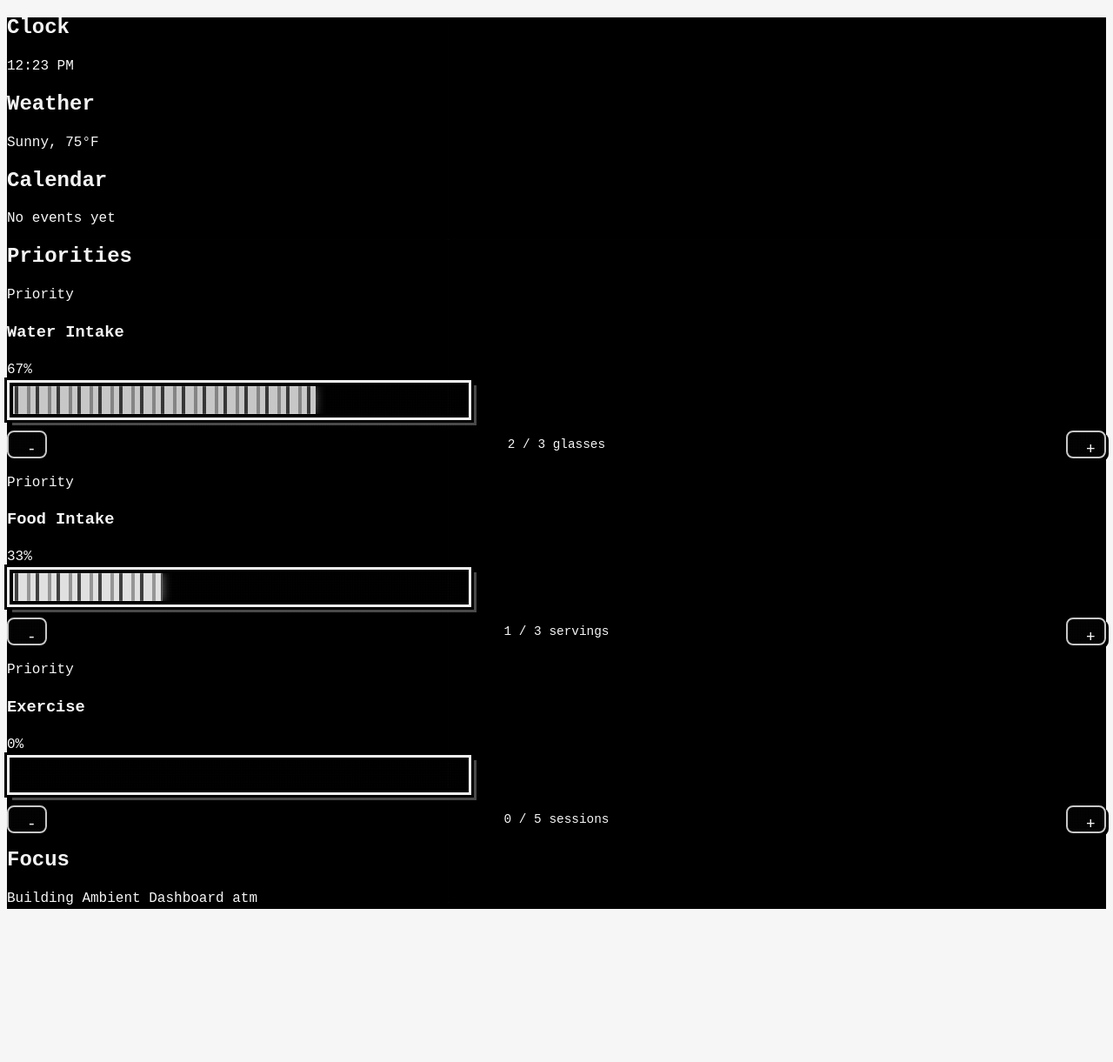
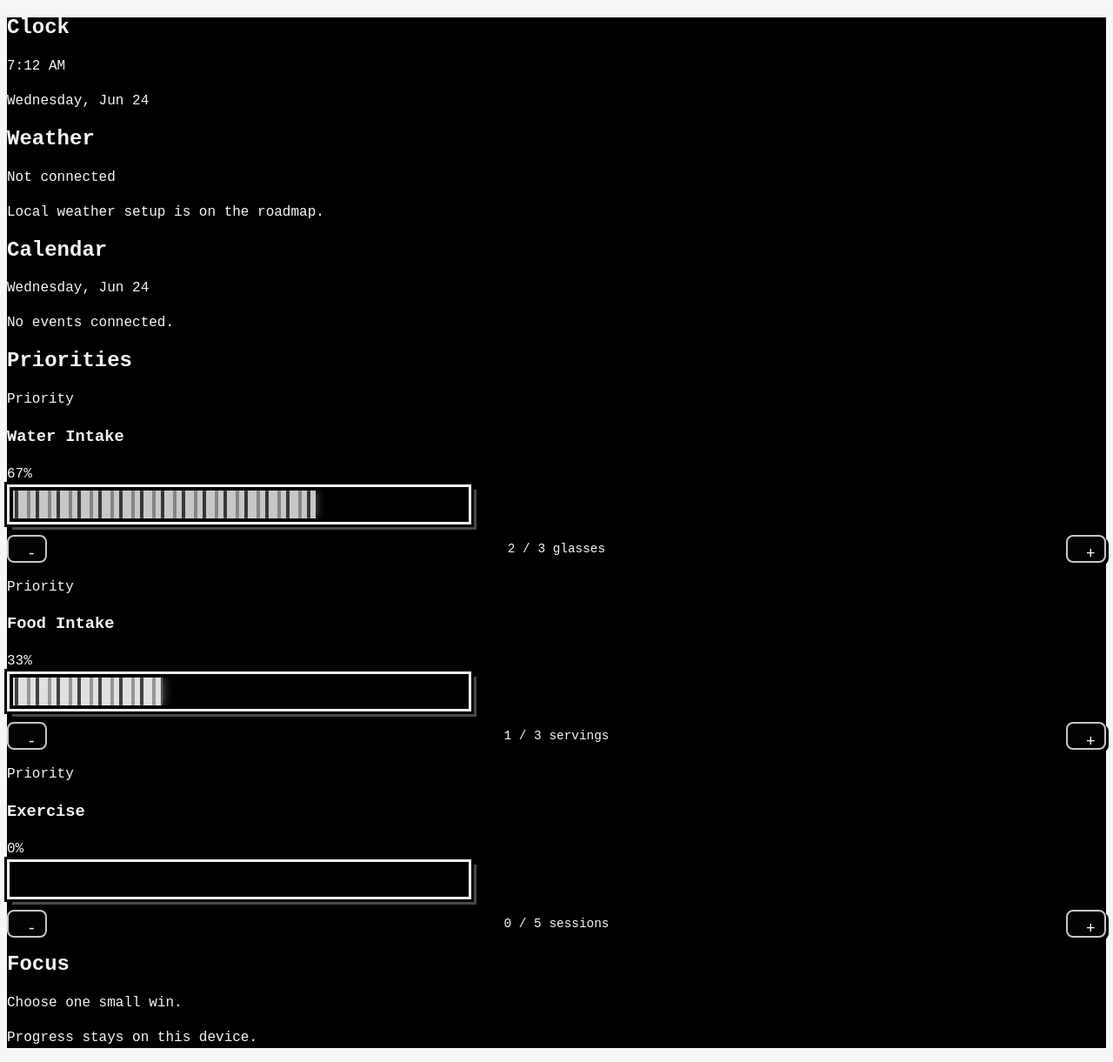
Before and after one commit to SimpleCaci/ambient-dashboard, a React (Vite) app: page / in a window 1280 px wide. Shown: the whole page at 87% size. Before the commit the page ends 1061 px from the top, so only its background shows below. Built offline with nearby package versions, Linux system fonts and the light colour scheme.

Commit message:
feat: replace placeholder cards with live local context

```diff
--- a/src/App.tsx
+++ b/src/App.tsx
@@ -1,41 +1,60 @@
-import React from 'react';
+import { useEffect, useState } from 'react';
 import './App.css';
-// correct path to components folder
 import Priority from './components/Priority';
 
 function App() {
+  const [now, setNow] = useState(() => new Date());
+
+  useEffect(() => {
+    const timer = window.setInterval(() => setNow(new Date()), 1_000);
+    return () => window.clearInterval(timer);
+  }, []);
+
+  const time = new Intl.DateTimeFormat(undefined, {
+    hour: 'numeric',
+    minute: '2-digit',
+  }).format(now);
+  const date = new Intl.DateTimeFormat(undefined, {
+    weekday: 'long',
+    month: 'short',
+    day: 'numeric',
+  }).format(now);
+
   return (
-    <div className="dashboard">
+    <main className="dashboard">
       <div className="retro-filter">
-      <div className="card">
-        <h2>Clock</h2>
-        <p>12:23 PM</p>
+        <section className="card" aria-labelledby="clock-title">
+          <h2 id="clock-title">Clock</h2>
+          <p aria-live="off">{time}</p>
+          <p className="card-detail">{date}</p>
+        </section>
+
+        <section className="card" aria-labelledby="weather-title">
+          <h2 id="weather-title">Weather</h2>
+          <p>Not connected</p>
+          <p className="card-detail">Local weather setup is on the roadmap.</p>
+        </section>
+
+        <section className="card" aria-labelledby="calendar-title">
+          <h2 id="calendar-title">Calendar</h2>
+          <p>{date}</p>
+          <p className="card-detail">No events connected.</p>
+        </section>
+
+        <section className="card" aria-labelledby="priorities-title">
+          <h2 id="priorities-title">Priorities</h2>
+          <Priority storageKey="water" name="Water Intake" color="#7dd3fc" start={2} max={3} step={1} unit="glasses" />
+          <Priority storageKey="food" name="Food Intake" color="#7dfc98" start={1} max={3} step={1} unit="servings" />
+          <Priority storageKey="exercise" name="Exercise" color="#fc7d7d" start={0} max={5} step={1} unit="sessions" />
+        </section>
+
+        <section className="card" aria-labelledby="focus-title">
+          <h2 id="focus-title">Focus</h2>
+          <p>Choose one small win.</p>
+          <p className="card-detail">Progress stays on this device.</p>
+        </section>
       </div>
-
-      <div className="card">
-        <h2>Weather</h2>
-        <p>Sunny, 75°F</p>
-      </div>
-
-      <div className="card">
-        <h2>Calendar</h2>
-        <p>No events yet</p>
-      </div>
-
-      <div className="card">
-        <h2>Priorities</h2>
-
-        <Priority name="Water Intake" color="#7dd3fc" start={2} max={3} step={1} unit="glasses" />
-        <Priority name="Food Intake" color="#7dfc98" start={1} max={3} step={1} unit="servings" />
-        <Priority name="Exercise" color="#fc7d7d" start={0} max={5} step={1} unit="sessions" />
-      </div>
-
-      <div className="card">
-        <h2>Focus</h2>
-        <p>Building Ambient Dashboard atm</p>
-      </div>
-      </div>
-    </div>
+    </main>
   );
 }
 
```
